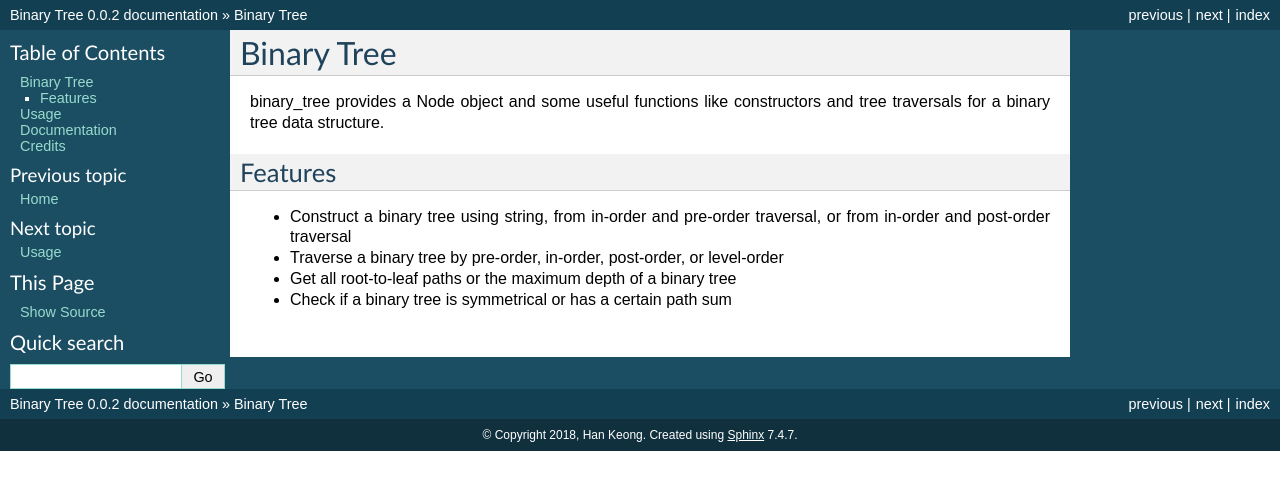
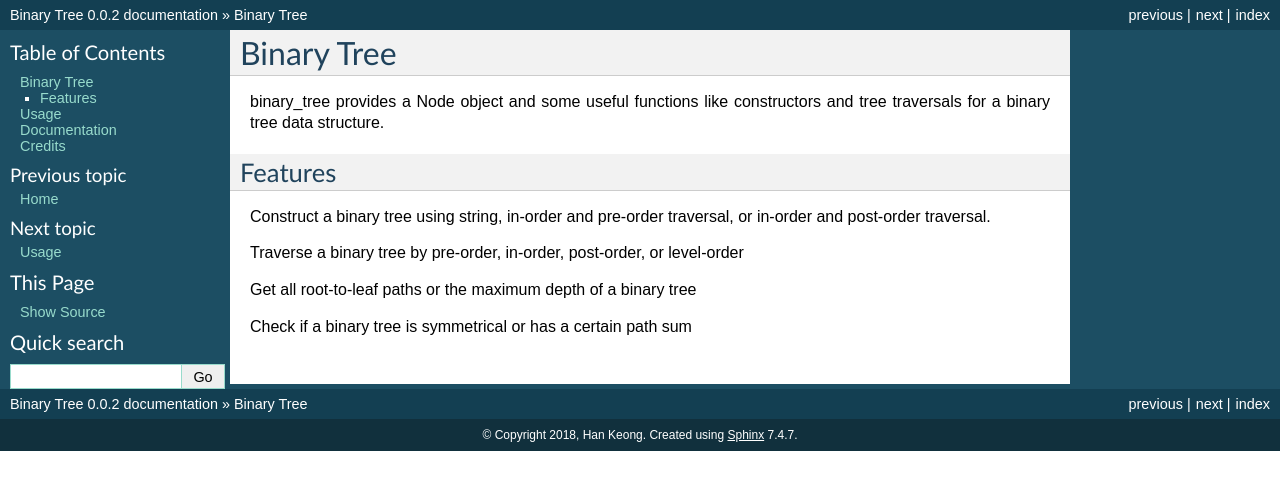
Before and after one commit to david-xhk/binary_tree, a Sphinx documentation site: the page built from docs/readme.rst, in a window 1280 px wide. Shown: the top 490 px of the page. Built offline with Sphinx 7.4.7, drawn with Linux system fonts in a browser that asks for light colours.

Commit message:
Changes to rst files and tree.py

```diff
--- a/docs/readme.rst
+++ b/docs/readme.rst
@@ -8,10 +8,11 @@
 Features
 --------
 
-* Construct a binary tree using string, from in-order and pre-order traversal, or from in-order and post-order traversal
+Construct a binary tree using string, in-order and
+pre-order traversal, or in-order and post-order traversal.
 
-* Traverse a binary tree by pre-order, in-order, post-order, or level-order
+Traverse a binary tree by pre-order, in-order, post-order, or level-order
 
-* Get all root-to-leaf paths or the maximum depth of a binary tree
+Get all root-to-leaf paths or the maximum depth of a binary tree
 
-* Check if a binary tree is symmetrical or has a certain path sum
+Check if a binary tree is symmetrical or has a certain path sum
```
Also changed, not shown: 1 other file.
